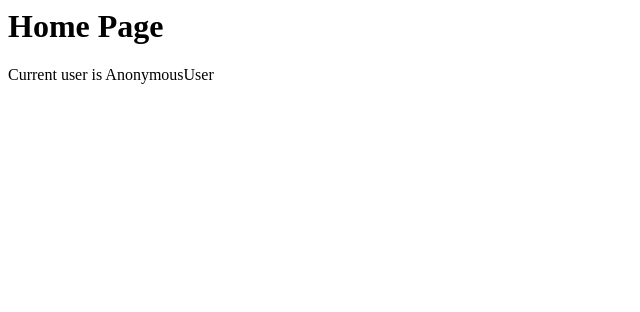
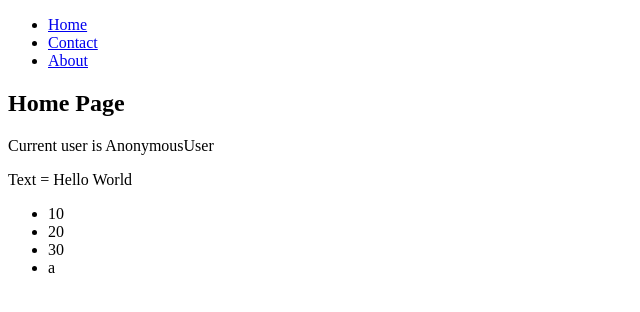
Before and after one commit to dhananjaym11/django-codingentrepreneurs, a Django app: page / in a window 1280 px wide. Shown: the top 312 px of the page, without its empty margins (0-640 px from the left). Run offline with Django 3.2, Linux system fonts and the light colour scheme.

Commit message:
Added templates

```diff
--- a/pages/views.py
+++ b/pages/views.py
@@ -3,8 +3,14 @@
 
 # Create your views here.
 def home_view(request, *args, **kwargs):
-    user = request.user
-    return render(request,'home.html',{user: user})
+    my_context = {
+        'my_text': 'Hello World',
+        'my_list': [10,20,30,'a']
+    }
+    return render(request,'home.html',my_context)
 
 def contact_view(request, *args, **kwargs):
-    return HttpResponse('<h1>Contact Page</h1>')
+    return render(request,'contact.html',{})
+
+def about_view(request, *args, **kwargs):
+    return HttpResponse('<h1>About Page</h1>')
--- a/project/urls.py
+++ b/project/urls.py
@@ -16,10 +16,11 @@
 from django.conf.urls import url
 from django.contrib import admin
 
-from pages.views import home_view, contact_view
+from pages.views import home_view, contact_view, about_view
 
 urlpatterns = [
     url(r'^$', home_view, name='home'),
     url('contact/', contact_view),
+    url('about/', about_view),
     url(r'^admin/', admin.site.urls),
 ]
--- /dev/null
+++ b/requirement.txt
@@ -0,0 +1,4 @@
+certifi==2019.9.11
+pipenv==2018.11.26
+virtualenv==16.7.8
+virtualenv-clone==0.5.3
--- /dev/null
+++ b/templates/base.html
@@ -0,0 +1,23 @@
+<!DOCTYPE html>
+<html lang="en">
+
+<head>
+  <meta charset="utf-8" />
+  <meta http-equiv="X-UA-Compatible" content="IE=edge" />
+  <meta name="viewport" content="width=device-width, initial-scale=1, shrink-to-fit=no" />
+  <title>Coding Entrepreneurs</title>
+
+  <link href="https://fonts.googleapis.com/css?family=Roboto:300,400,500,700" rel="stylesheet" />
+</head>
+
+<body>
+  <div>
+    {% include 'partials/_navbar.html' %}
+
+    <section class="content">
+        {% block content %} {% endblock %}
+    </section>
+  </div>
+</body>
+
+</html>
--- /dev/null
+++ b/templates/contact.html
@@ -0,0 +1,5 @@
+{% extends 'base.html' %}
+
+{% block content %}
+    <h1>Contact Page</h1>
+{% endblock %}
--- a/templates/home.html
+++ b/templates/home.html
@@ -1,2 +1,14 @@
-<h1>Home Page</h1>
-<p>Current user is {{user}}</p>
+{% extends 'base.html' %}
+
+{% block content %}
+    <h1>Home Page</h1>
+    <p>Current user is {{request.user}}</p>
+    <p>Text = {{my_text}}</p>
+    <ul>
+        {% if my_list %}
+            {% for item in my_list %}
+            <li>{{item}}</li>
+            {% endfor %}
+        {% endif %}
+    </ul>
+{% endblock %}
--- /dev/null
+++ b/templates/partials/_navbar.html
@@ -0,0 +1,13 @@
+<nav>
+    <ul>
+        <li>
+            <a href="/">Home</a>
+        </li>
+        <li>
+            <a href="/contact">Contact</a>
+        </li>
+        <li>
+            <a href="/about">About</a>
+        </li>
+    </ul>
+</nav>
```
